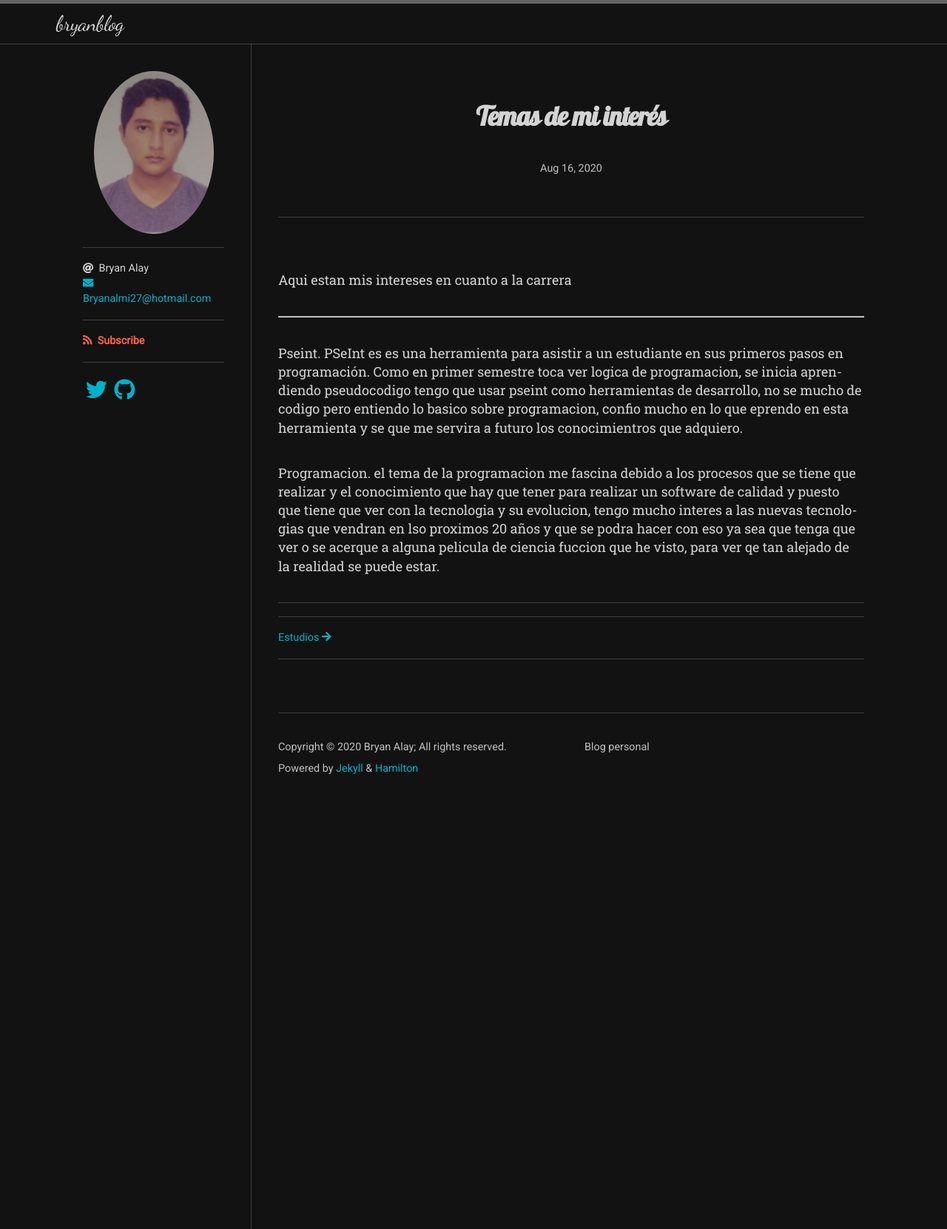
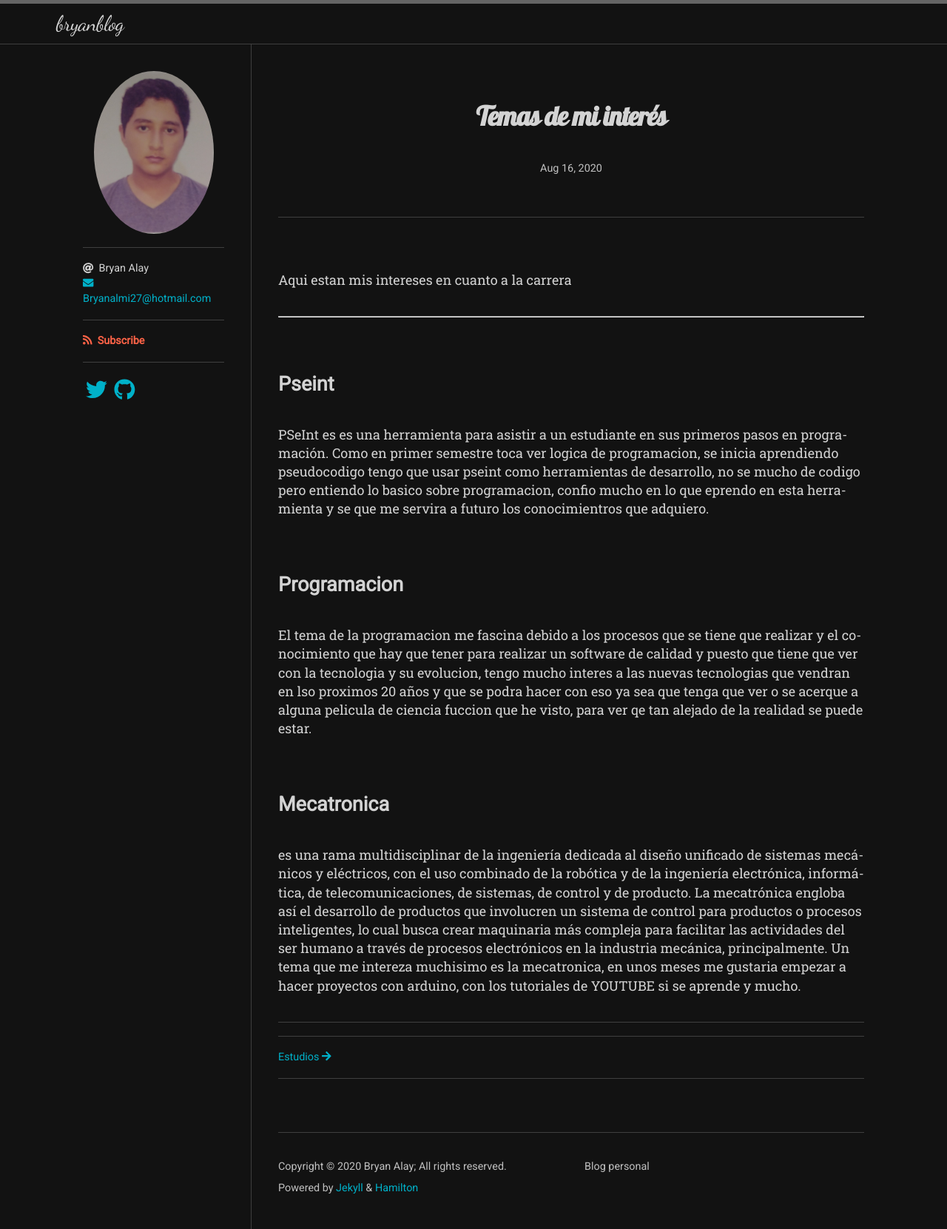
Before and after one commit to bryanalay/bryanblog, a Jekyll site: the page built from _posts/2020-08-16-task-item-list.md, in a window 1280 px wide. Shown: the whole page at 74% size. Built offline with Jekyll 4.4.1, drawn with Linux system fonts in a browser that asks for light colours; nearby versions of some CDN libraries; some web fonts are replaced; comment, search, counter and statistics services are not loaded.

Commit message:
Update 2020-08-16-task-item-list.md

```diff
--- a/_posts/2020-08-16-task-item-list.md
+++ b/_posts/2020-08-16-task-item-list.md
@@ -8,8 +8,12 @@ Aqui estan mis intereses en cuanto a la carrera
 
 ---
 
-Pseint.
+## Pseint
 PSeInt es es una herramienta para asistir a un estudiante en sus primeros pasos en programación. Como en primer semestre toca ver logica de programacion, se inicia aprendiendo pseudocodigo tengo que usar pseint como herramientas de desarrollo, no se mucho de codigo pero entiendo lo basico sobre programacion, confio mucho en lo que eprendo en esta herramienta y se que me servira a futuro los conocimientros que adquiero.
 
-Programacion.
-el tema de la programacion me fascina debido a los procesos que se tiene que realizar y el conocimiento que hay que tener para realizar un software de calidad y puesto que tiene que ver con la tecnologia y su evolucion, tengo mucho interes a las nuevas tecnologias que vendran en lso proximos 20 años y que se podra hacer con eso ya sea que tenga que ver o se acerque a alguna pelicula de ciencia fuccion que he visto, para ver qe tan alejado de la realidad se puede estar.
+## Programacion
+El tema de la programacion me fascina debido a los procesos que se tiene que realizar y el conocimiento que hay que tener para realizar un software de calidad y puesto que tiene que ver con la tecnologia y su evolucion, tengo mucho interes a las nuevas tecnologias que vendran en lso proximos 20 años y que se podra hacer con eso ya sea que tenga que ver o se acerque a alguna pelicula de ciencia fuccion que he visto, para ver qe tan alejado de la realidad se puede estar.
+
+## Mecatronica
+es una rama multidisciplinar de la ingeniería dedicada al diseño unificado de sistemas mecánicos y eléctricos, con el uso combinado de la robótica y de la ingeniería electrónica, informática, de telecomunicaciones, de sistemas, de control y de producto. La mecatrónica engloba así el desarrollo de productos que involucren un sistema de control para productos o procesos inteligentes, lo cual busca crear maquinaria más compleja para facilitar las actividades del ser humano a través de procesos electrónicos en la industria mecánica, principalmente.
+Un tema que me intereza muchisimo es la mecatronica, en unos meses me gustaria empezar a hacer proyectos con arduino, con los tutoriales de YOUTUBE si se aprende y mucho.
```
